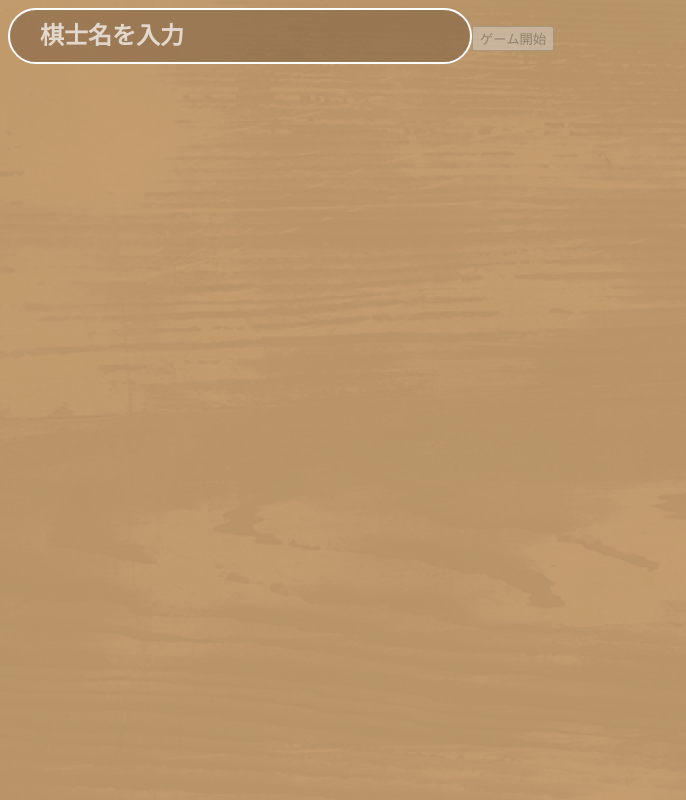
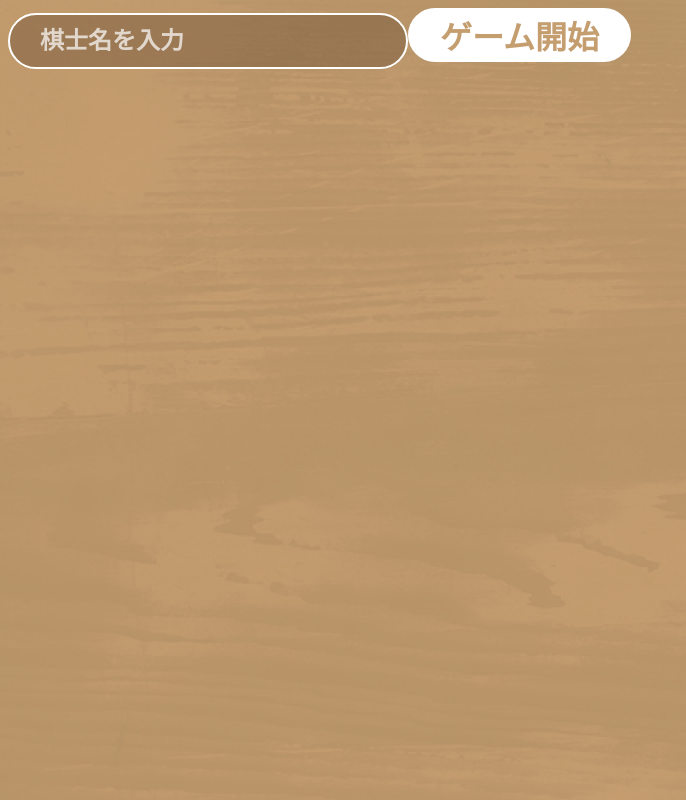
Before and after one commit to shii-park/2vs2shogi-frontend, a Next.js app: page / in a window 1280 px wide. Shown: the whole page, without its empty margins (0-686 px from the left). Built offline with nearby package versions, Linux system fonts and the light colour scheme.

Commit message:
Fix:コンポーネントのcssの幅など修正しました

```diff
--- a/components/atoms/InputText/InputText.css
+++ b/components/atoms/InputText/InputText.css
@@ -2,30 +2,25 @@
     /* サイズと形状 */
     width: 100%;
     max-width: 400px;
-    /* 横幅の最大値（調整可能） */
     padding: 12px 30px;
-    /* 上下左右に余裕を持たせる */
     border-radius: 100px;
-    /* 完全に丸くする */
+
+    /* ★追加: paddingを含めたサイズ計算にする */
+    box-sizing: border-box;
 
     /* デザイン */
     border: 2px solid #fff;
-    /* 白い枠線 */
     background-color: rgba(120, 90, 60, 0.5);
-    /* 半透明の茶色背景 */
 
     /* フォント */
     color: #fff;
     font-size: 1.5rem;
-    /* 画像に合わせて少し大きめに */
     font-weight: bold;
     font-family: sans-serif;
 
     /* 入力時の挙動 */
     outline: none;
-    /* デフォルトの青い枠を消す */
     text-align: left;
-    /* 左寄せ（中央寄せにしたい場合は center に） */
     transition: background-color 0.2s;
 }
 
--- a/components/atoms/OutlineButton/OutlineButton.css
+++ b/components/atoms/OutlineButton/OutlineButton.css
@@ -9,12 +9,14 @@
   border-radius: 2rem;
 
   cursor: pointer;
+  white-space: nowrap;
+  transition: transform 0.1s, background-color 0.2s;
 }
 
-button:hover {
+.outlinebutton:hover {
   background: #a3835d;
 }
 
-button:active {
+.outlinebutton:active {
   transform: scale(0.95);
 }
--- a/components/atoms/WhiteButton/WhiteButton.css
+++ b/components/atoms/WhiteButton/WhiteButton.css
@@ -5,10 +5,12 @@
     color: #C59E70;
     padding: 0.25rem 2rem;
     background-color: #fff;
-    border-color: #fff;
+    border: 2px #fff;
     border-radius: 2rem;
 
     cursor: pointer;
+    white-space: nowrap;
+    transition: transform 0.1s, background-color 0.2s;
 }
 
 button:hover {
--- a/components/atoms/WhiteButton/WhiteButton.tsx
+++ b/components/atoms/WhiteButton/WhiteButton.tsx
@@ -7,5 +7,5 @@ type Props = {
 };
 
 export function WhiteButton({ label, onClick, disabled = false }: Props) {
-    return <button onClick={onClick} disabled={disabled}>{label}</button>;
+    return <button onClick={onClick} className="whitebutton" disabled={disabled}>{label}</button>;
 }
```
Also changed, not shown: components/atoms/WhiteButton/white-button.tsx (deleted, +0 -10 lines).
